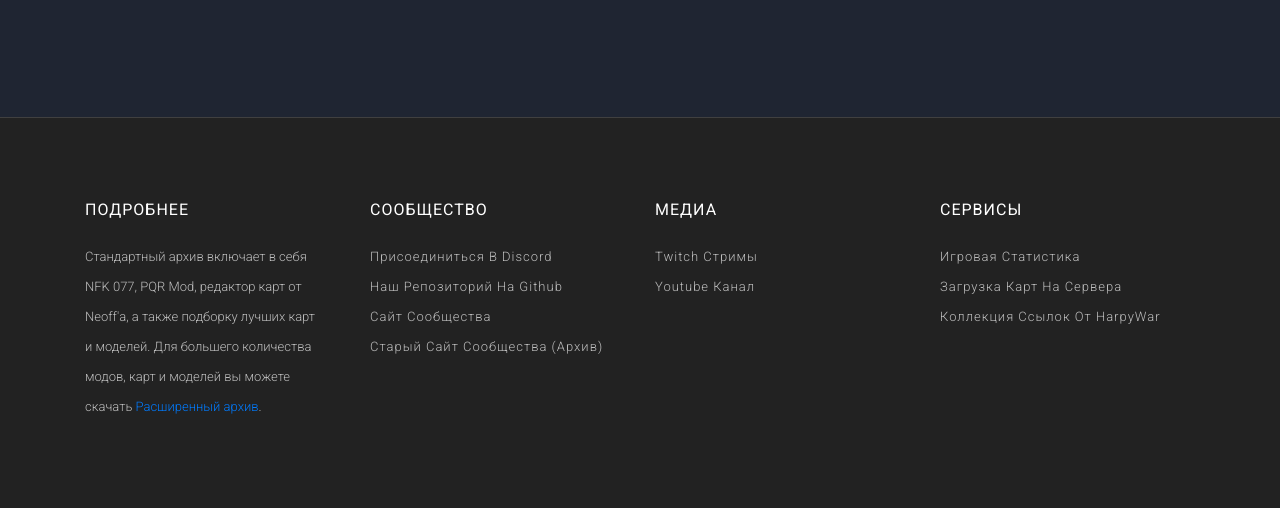
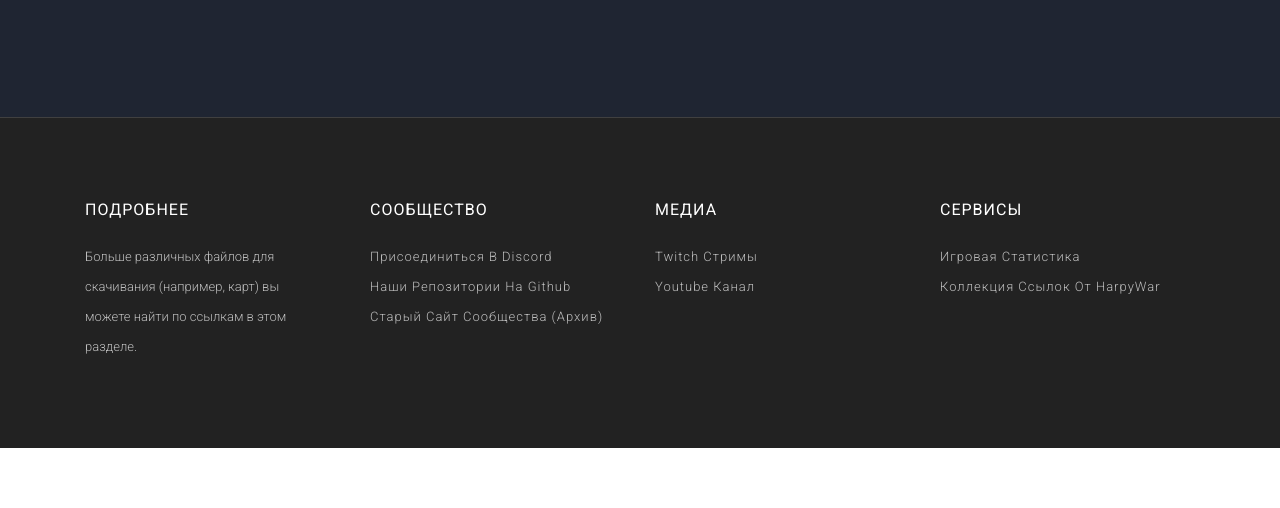
Before and after one commit to NeedForKillTheGame/needforkill.ru, a plain HTML site: page ru/index.html in a window 1280 px wide. Shown: the part 586-1094 px from the top of the page. After the commit the page ends 1034 px from the top, so only its background shows below. Drawn offline with Linux system fonts and the light colour scheme; some packages are replaced by stand-ins of ours; files whose address does not match are found by name.

Commit message:
urls and description updates

```diff
--- a/ru/index.html
+++ b/ru/index.html
@@ -70,9 +70,9 @@
                             <li class="nav-item">
                                 <a class="nav-link" href="https://discord.gg/FSurwmP">Присоединиться в Discord</a>
                             </li>
-                            <li class="nav-item">
+                            <!--<li class="nav-item">
                                 <a class="nav-link" href="https://community.needforkill.ru">Сайт сообщества</a>
-                            </li>
+                            </li>-->
                             <li class="nav-item">
                                 <a class="nav-link" href="https://stats.needforkill.ru">Игровая статистика</a>
                             </li>
@@ -121,7 +121,7 @@
             <div class="row">
                 <div class="col-sm-3 col-md-3 col-lg-3">
                     <h3>Подробнее</h3>
-                    <p>Стандартный архив включает в себя NFK 077, PQR Mod, редактор карт от Neoff&#39;а, а также подборку лучших карт и моделей. Для большего количества модов, карт и моделей вы можете скачать <a href="https://github.com/NeedForKillTheGame/static.needforkill.ru/releases/download/077/NFK077Full.zip">Расширенный архив</a>.</p>
+                    <p>Больше различных файлов для скачивания (например, карт) вы можете найти по ссылкам в этом разделе.</p>
                 </div>
                 <div class="col-sm-3 col-md-3 col-lg-3">
                     <h3>Сообщество</h3>
@@ -131,11 +131,11 @@
                             <a href="https://discord.gg/FSurwmP">Присоединиться в Discord</a>
                         </li>
                         <li>
-                            <a href="https://github.com/NeedForKillTheGame">Наш репозиторий на Github</a>
+                            <a href="https://github.com/NeedForKillTheGame">Наши репозитории на Github</a>
                         </li>
-                        <li>
+                        <!--<li>
                             <a href="https://community.needforkill.ru">Сайт сообщества</a>
-                        </li>
+                        </li>-->
                         <li>
                             <a href="https://old.needforkill.ru">Старый сайт сообщества (архив)</a>
                         </li>
@@ -161,9 +161,6 @@
                     <ul>
                         <li>
                             <a href="https://stats.needforkill.ru">Игровая статистика</a>
-                        </li>
-                        <li>
-                            <a href="https://nfk.harpywar.com/nfkmap">Загрузка карт на сервера</a>
                         </li>
                         <li>
                             <a href="https://nfk.harpywar.com">Коллекция ссылок от HarpyWar</a>
```
Also changed, not shown: en/index.html (+6 -9 lines).
